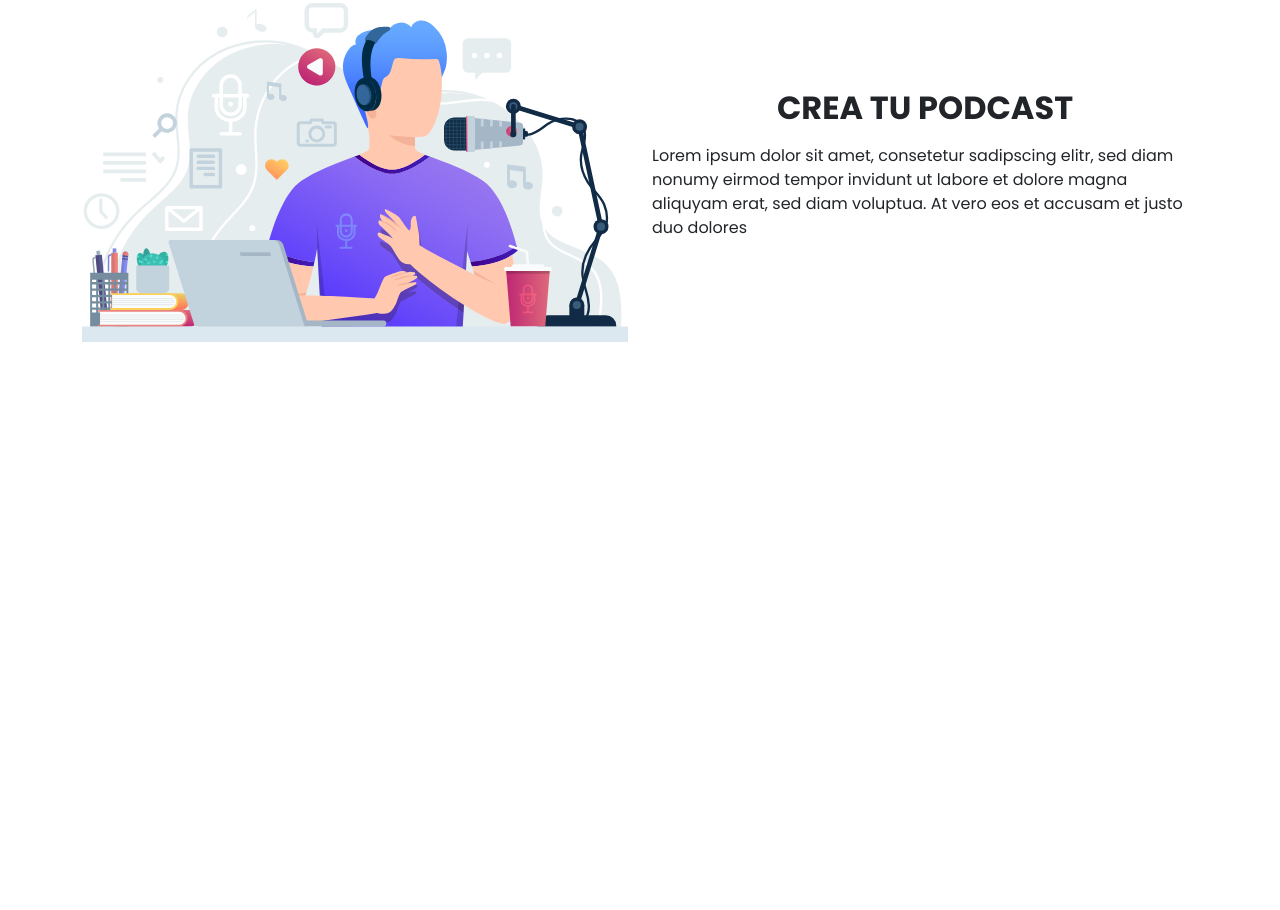
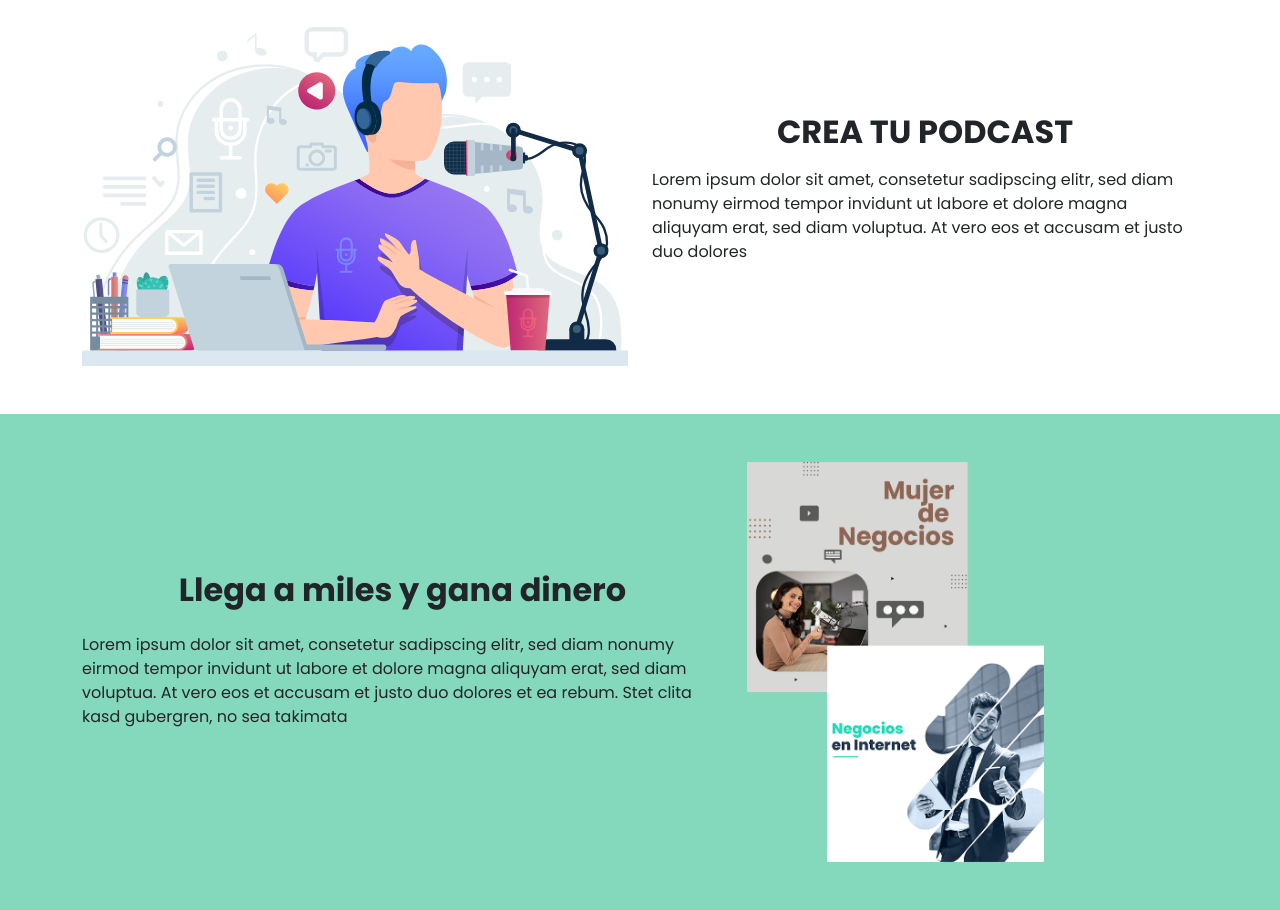
Before and after one commit to AlanAltamiranoH1504/PodcastFM_BootStrap_SASS, a website: page index.html in a window 1280 px wide. Shown: the part 643-1553 px from the top of the page. Before the commit the page ends 1009 px from the top, so only its background shows below. Drawn offline with Linux system fonts and the light colour scheme.

Commit message:
feat: add benefits section

```diff
--- a/index.html
+++ b/index.html
@@ -29,7 +29,7 @@
     </header>
 
     <!--Seccion crea tu podcast-->
-    <div class="container-xl py-4">
+    <div class="container-xl py-5">
         <div class="row d-flex align-items-center justify-content-center">
             <div class="col-md-6">
                 <img src="build/img/imagen_podcast.svg">
@@ -40,5 +40,21 @@
             </div>
         </div>
     </div>
+    <!--Seccion de beneficios-->
+    <div class="bg-primary">
+        <div class="container-xl py-5">
+            <div class="row align-items-center">
+                <div class="col-md-7">
+                    <h2 class="text-center">Llega a miles y gana dinero</h2>
+                    <p class="my-4">
+                        Lorem ipsum dolor sit amet, consetetur sadipscing elitr, sed diam nonumy eirmod tempor invidunt ut labore et dolore magna aliquyam erat, sed diam voluptua. At vero eos et accusam et justo duo dolores et ea rebum. Stet clita kasd gubergren, no sea takimata
+                    </p>
+                </div>
+                <div class="col-md-5">
+                    <img src="build/img/podcast_cover.png" class="img-fluid" style="max-height: 400px">
+                </div>
+            </div>
+        </div>
+    </div>
 </body>
 </html>
```
